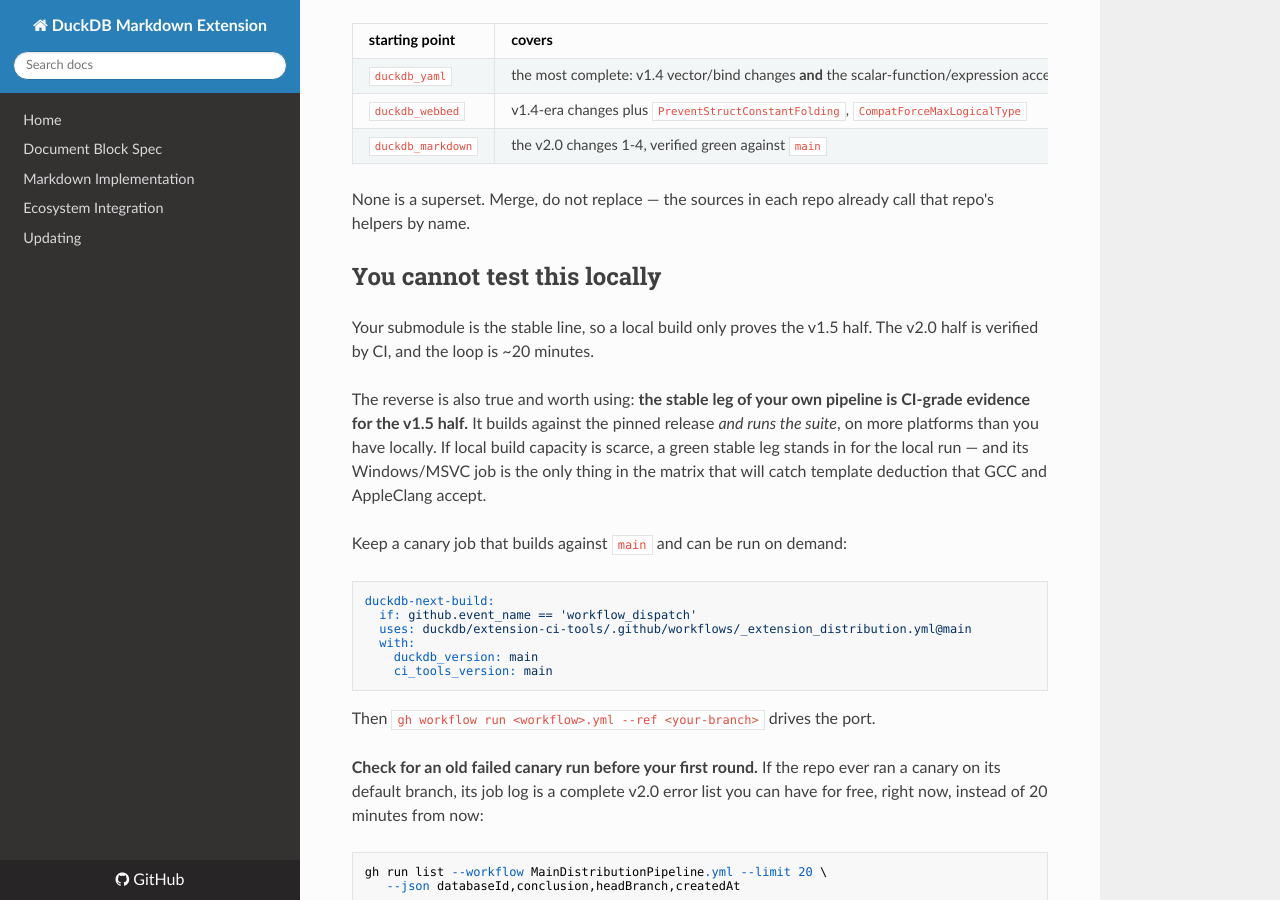
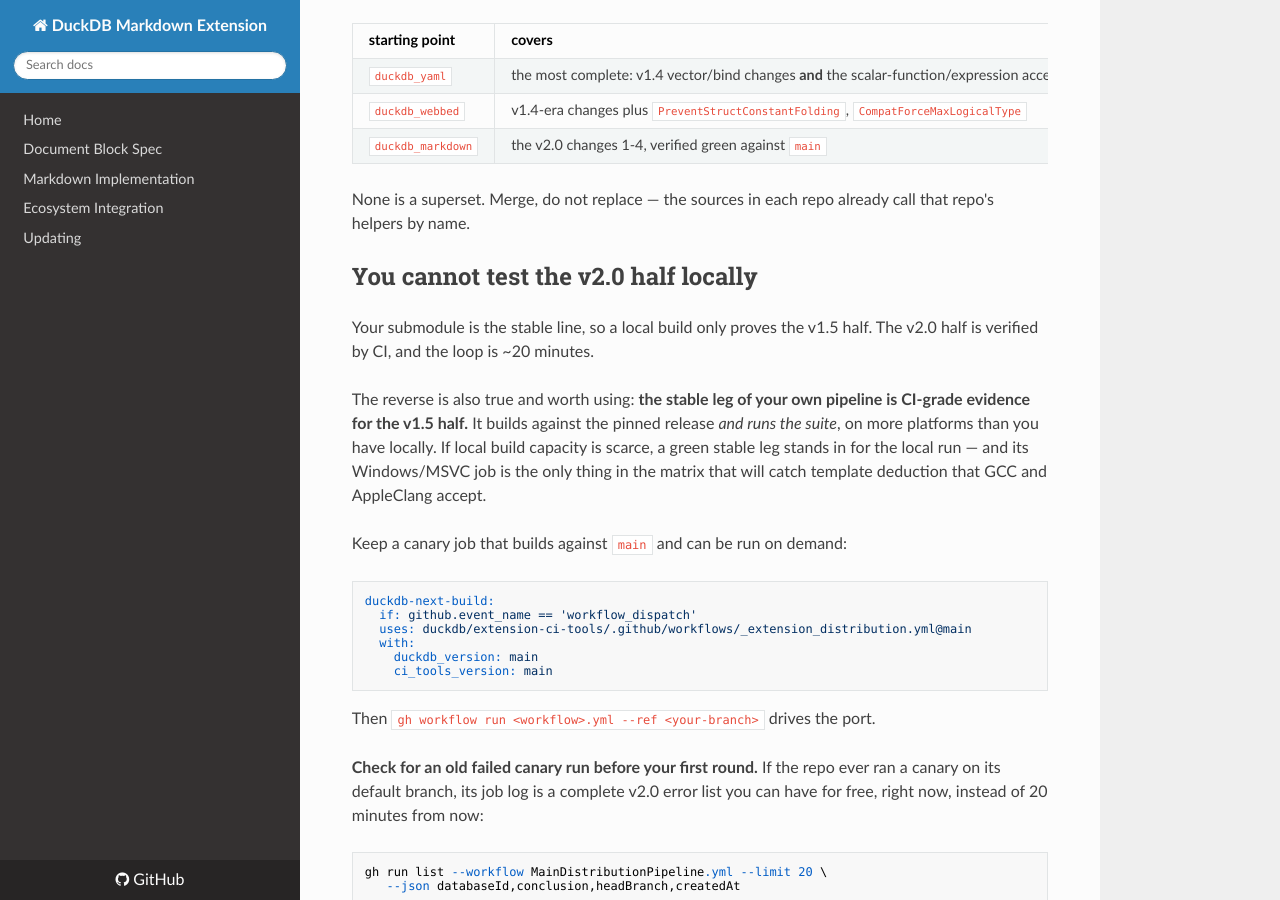
Before and after one commit to teaguesterling/duckdb_markdown, an MkDocs documentation site: the page built from docs/duckdb_v2_migration.md, in a window 1280 px wide and 900 px high, scrolled down 9347 px. Built offline with MkDocs 1.6.1, drawn with Linux system fonts in a browser that asks for light colours; nearby versions of some CDN libraries.

Commit message:
docs: narrow a heading that the stable-leg correction made wrong
"You cannot test this locally" overstated it once the section gained the note
that the pipeline stable leg is CI-grade evidence for the v1.5 half. Only the
v2.0 half is unverifiable locally.

Co-Authored-By: Claude Opus 5 (1M context) <noreply@anthropic.com>
Claude-Session: https://claude.ai/code/session_01XoHU19qnngy1CJnXyX1csz

```diff
--- a/docs/duckdb_v2_migration.md
+++ b/docs/duckdb_v2_migration.md
@@ -491,7 +491,7 @@ a full CI round:
 None is a superset. Merge, do not replace — the sources in each repo already call
 that repo's helpers by name.
 
-## You cannot test this locally
+## You cannot test the v2.0 half locally
 
 Your submodule is the stable line, so a local build only proves the v1.5 half.
 The v2.0 half is verified by CI, and the loop is ~20 minutes.
```
